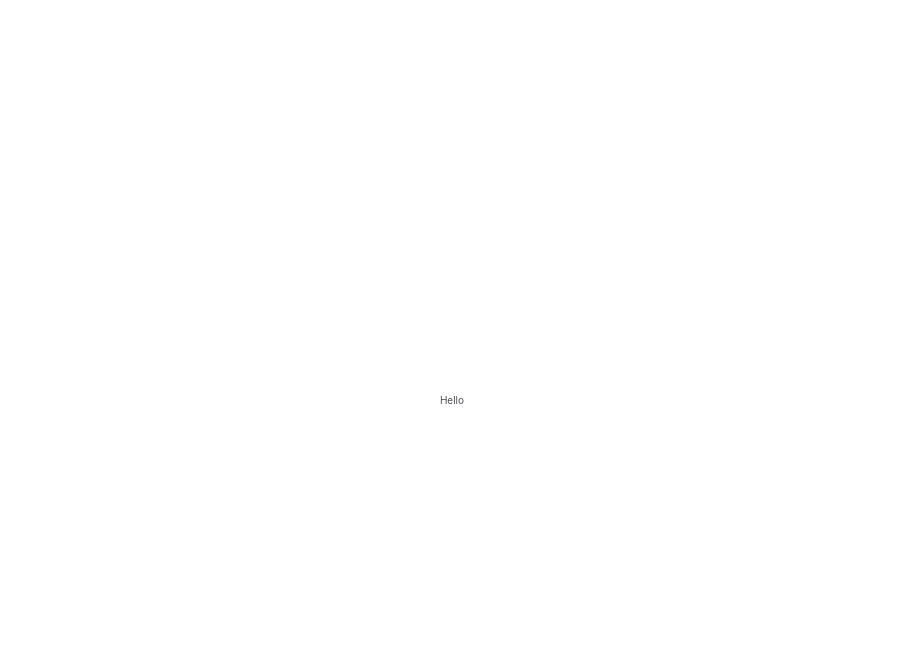
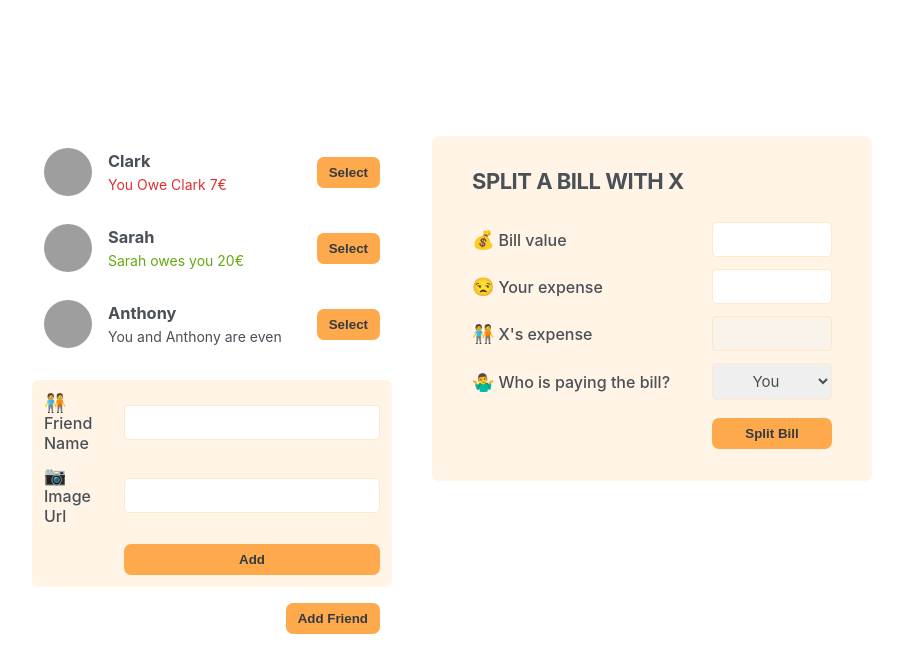
Before and after one commit to AmigoThin/React, a React (Create React App) app in the folder 06-eat-n-split/: page / in a window 1280 px wide. Shown: the top 672 px of the page, without its empty margins (188-1091 px from the left). Built offline with nearby package versions, Linux system fonts and the light colour scheme; grey boxes are pictures that could not be loaded.

Commit message:
Pratice_1

```diff
--- a/06-eat-n-split/src/App.js
+++ b/06-eat-n-split/src/App.js
@@ -20,5 +20,94 @@ const initialFriends = [
 ];
 
 export default function App() {
-  return <div>Hello</div>;
+  return (
+    <div className="app">
+      <div className="sidebar">
+        <FriendsList />
+        <FormAddFriend />
+        <Button>Add Friend</Button>
+      </div>
+      <FormSplitBill />
+    </div>
+  );
 }
+
+function Button({ children }) {
+  return <button className="button">{children}</button>;
+}
+
+function FriendsList() {
+  const friends = initialFriends;
+
+  return (
+    <ul>
+      {friends.map((friend) => (
+        <Friend friend={friend} key={friend.name} />
+      ))}
+    </ul>
+  );
+}
+
+function Friend({ friend }) {
+  return (
+    <li>
+      <img src={friend.image} alt={friend.image} />
+      <h3>{friend.name}</h3>
+
+      {friend.balance < 0 && (
+        <p className="red">
+          You Owe {friend.name} {Math.abs(friend.balance)}€
+        </p>
+      )}
+
+      {friend.balance > 0 && (
+        <p className="green">
+          {friend.name} owes you {Math.abs(friend.balance)}€
+        </p>
+      )}
+
+      {friend.balance === 0 && <p>You and {friend.name} are even</p>}
+
+      <Button>Select</Button>
+    </li>
+  );
+}
+
+function FormAddFriend() {
+  return (
+    <form className="form-add-friend">
+      <label>🧑‍🤝‍🧑Friend Name</label>
+      <input type="text" />
+
+      <label>📷Image Url</label>
+      <input type="text" />
+
+      <Button>Add</Button>
+    </form>
+  );
+}
+
+function FormSplitBill() {
+  return (
+    <form className="form-split-bill">
+      <h2>Split A Bill With X</h2>
+
+      <label>💰Bill value</label>
+      <input type="text" />
+
+      <label>😒Your expense</label>
+      <input type="text" />
+
+      <label>🧑‍🤝‍🧑X's expense</label>
+      <input type="text" disabled />
+
+      <label>🤷‍♂️Who is paying the bill?</label>
+      <select>
+        <option value="user">You</option>
+        <option value="friend">X</option>
+      </select>
+
+      <Button>Split Bill</Button>
+    </form>
+  );
+}
--- a/06-eat-n-split/src/index.css
+++ b/06-eat-n-split/src/index.css
@@ -13,8 +13,9 @@
 
 html {
   font-size: 62.5%;
-  font-family: -apple-system, BlinkMacSystemFont, "Segoe UI", Roboto, Oxygen,
-    Ubuntu, Cantarell, "Open Sans", "Helvetica Neue", sans-serif;
+  font-family:
+    -apple-system, BlinkMacSystemFont, "Segoe UI", Roboto, Oxygen, Ubuntu,
+    Cantarell, "Open Sans", "Helvetica Neue", sans-serif;
 }
 
 body {
@@ -28,7 +29,7 @@ body {
 .app {
   min-height: 66vh;
   display: grid;
-  grid-template-columns: 34rem 44rem;
+  grid-template-columns: 36rem 44rem;
   column-gap: 4rem;
   align-items: start;
 }
```
